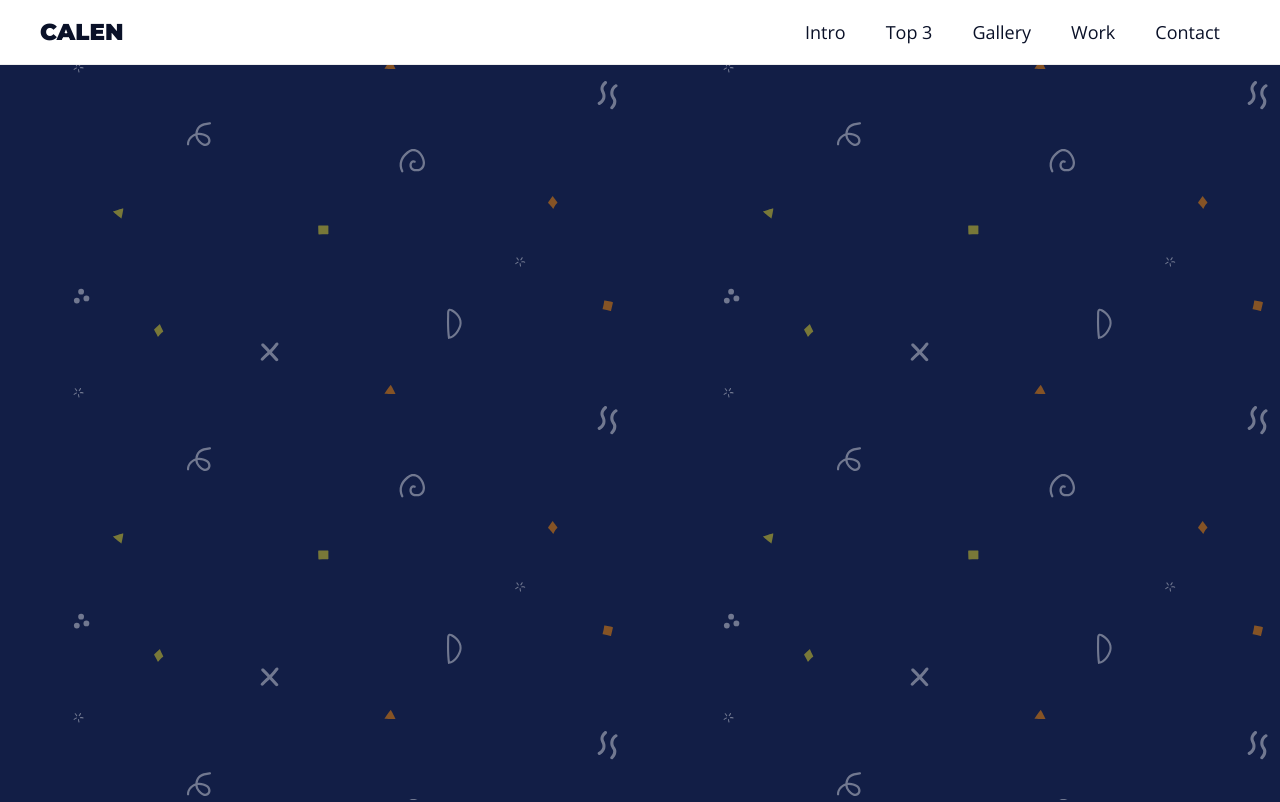
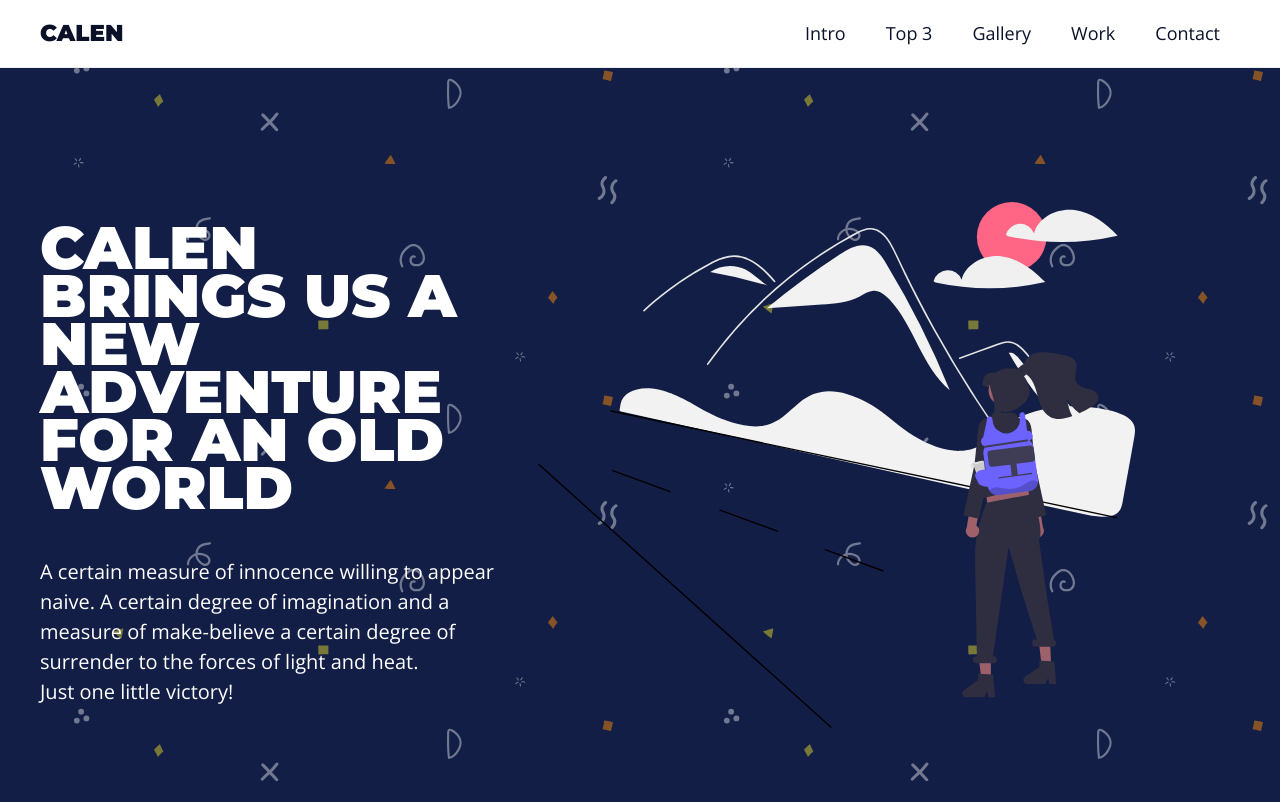
Before and after one commit to Vinnsious/Calen-Web-Site, a plain HTML site: page index.html in a window 1280 px wide. Shown: the top 802 px of the page. Drawn offline with nearby package versions, Linux system fonts and the light colour scheme.

Commit message:
landing page complete

```diff
--- a/assets/styles/style.css
+++ b/assets/styles/style.css
@@ -20,6 +20,7 @@ body {
   font-family: 'Open Sans', sans-serif;
   font-size: 2rem;
   color: var(--primary-color);
+  line-height: 1.5;
 }
 
 a {
@@ -83,6 +84,7 @@ h6 {
   left: 0;
   right: 0;
   width: 100%;
+  z-index: 1;
   border-bottom: 0.1rem solid var(--light-gray-color);
 }
 
@@ -131,3 +133,34 @@ h6 {
   width: 50%;
   left: 25%;
 }
+
+.menu-spacing {
+  height: 65px;
+}
+
+.intro-content {
+  position: relative;
+  top: -3rem;
+  display: grid;
+  grid-template-columns: 1fr 1.5fr;
+  gap: var(--gap);
+  height: 100vh;
+}
+
+.intro-text-content, .intro-img{
+  display: flex;
+  flex-flow: column wrap;
+  justify-content: center;
+}
+
+.intro-text-content h2 {
+  font-size: 6rem;
+  text-transform: uppercase;
+  margin-bottom: 4.5rem;
+  line-height: 0.8;
+}
+
+.intro-img img, .intro-img svg {
+  max-width: 85%;
+  height: auto;
+}
--- a/index.html
+++ b/index.html
@@ -11,7 +11,7 @@
 
 <body class="main-bg">
   <aside class="menu white-bg">
-    <section class="main-content menu-content">
+    <div class="main-content menu-content">
       <h1>
         <a href="#">CALEN</a>
       </h1>
@@ -24,8 +24,30 @@
           <li><a href="#">Contact</a></li>
         </ul>
       </nav>
-    </section>
+      </section>
   </aside>
+
+  <div class="menu-spacing"></div>
+
+  <section class="intro main-bg section">
+    <div class="main-content intro-content">
+      <div class="intro-text-content">
+        <h2>Calen brings us a new adventure for an old world</h2>
+        <p>A certain measure of innocence willing to appear naive.
+          A certain degree of imagination and a measure of make-believe
+          a certain degree of surrender to the forces of light and heat.<br>
+          Just one little victory!
+        </p>
+      </div>
+      <div class="intro-img">
+        <img src="assets/img/undraw_exploring_re_grb8.svg" alt="Uma mulher em uma rodovia com uma mochila nas costas e montnhas ao fundo.">
+      </div>
+    </div>
+  </section>
+
+  <section class="white-bg section">
+
+  </section>
 
 </body>
 
```
Also changed, not shown: assets/img/undraw_exploring_re_grb8.svg (added).
